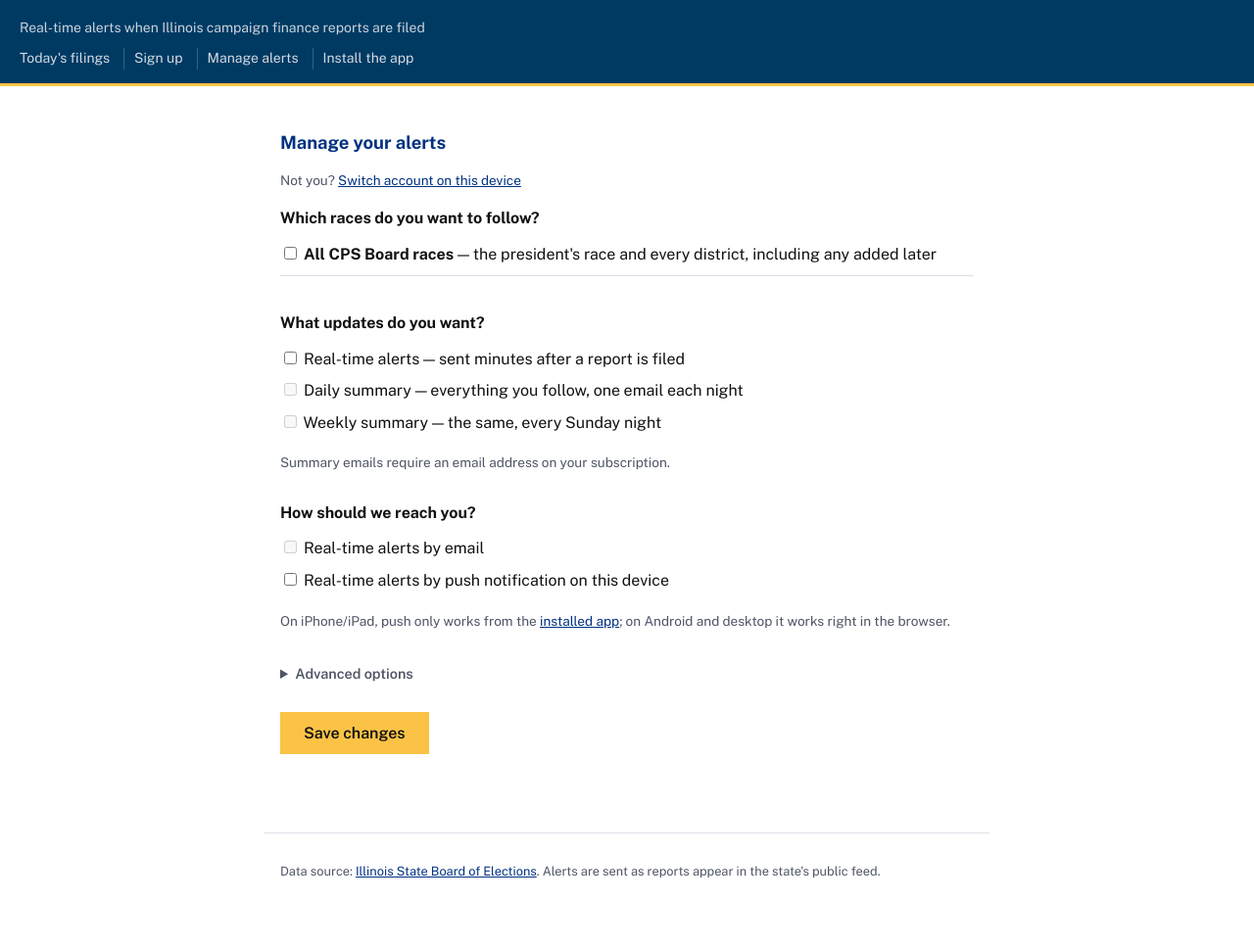
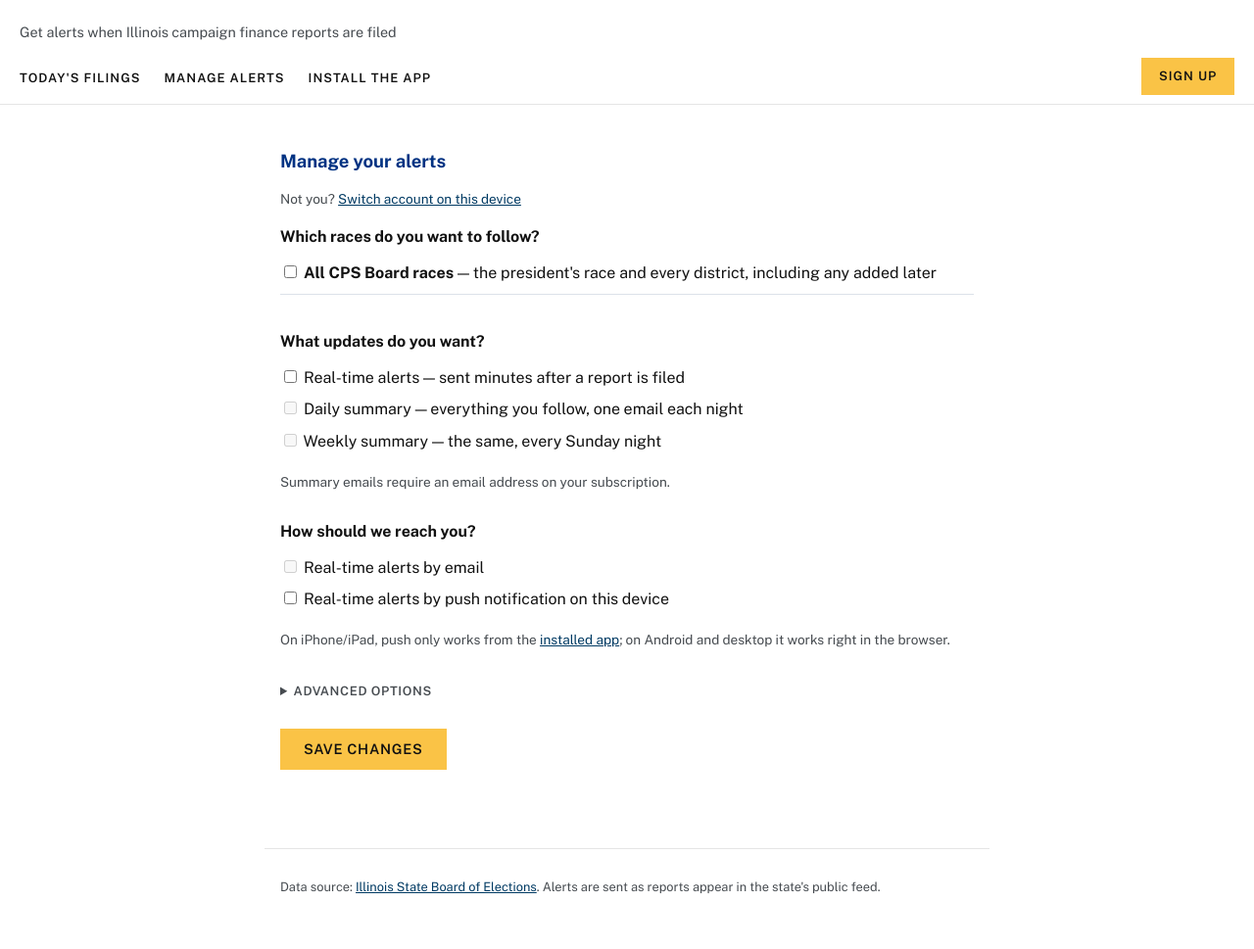
Before and after one commit to aadams-bga/electionsNotifer, a Python web app: template src/isbe_notifier/web/templates/manage.html in a window 1280 px wide. Shown: the whole page at 98% size. Before the commit the page ends 896 px from the top, so only its background shows below. Run offline with Jinja, Linux system fonts and the light colour scheme; the template is opened without the code that fills it, so the values that code supplies are empty.

Commit message:
Restyle to IAP design system: white masthead header, uppercase nav, serif display
- Header now matches illinoisanswers.org: white background, hairline bottom
  rule, serif-display wordmark in navy, uppercase letter-spaced nav links
  (0.08em) with gold-underline hover, and a gold Sign up CTA item
- DM Serif Display (open font) added for the masthead + hero headline —
  stands in for IvyPresto; all fonts remain Google Fonts, no Adobe license
- Buttons and .btn: uppercase with 0.05em letter-spacing per brand
- Tokens aligned to official theme values: navy-dark #000a5a, muted text
  #464b50, prose links #003a63, subtle bg #f3f5f6
- Transitions standardized at 150ms ease-in-out
- Manifest/theme-color updated for the white header

Co-Authored-By: Claude Fable 5 <noreply@anthropic.com>

```diff
--- a/src/isbe_notifier/web/static/style.css
+++ b/src/isbe_notifier/web/static/style.css
@@ -1,15 +1,17 @@
-/* Illinois Answers / BGA color palette */
+/* Illinois Answers / BGA design system — tokens and rules per design.md.
+   Flat, square, high-contrast: navy structure, one gold accent, uppercase labels. */
 :root {
   --navy: #003282;
-  --navy-dark: #001464;
-  --navy-header: #003a63;
+  --navy-dark: #000a5a;
+  --link: #003a63;
   --gold: #fac346;
   --gold-dark: #d29b1e;
   --bg: #ffffff;
-  --bg-subtle: #f5f7fa;
+  --bg-subtle: #f3f5f6;
   --border: #dce1e9;
+  --hairline: rgba(0, 0, 0, 0.1);
   --text: #111111;
-  --text-muted: #4f5566;
+  --text-muted: #464b50;
 }
 
 * { box-sizing: border-box; }
@@ -26,30 +28,49 @@ button, input {
   font-family: inherit;
 }
 
-/* ── Header ─────────────────────────────────────────── */
+/* ── Header: white masthead, hairline rule, uppercase nav ── */
 header {
-  background: var(--navy-header);
-  color: #fff;
-  padding: 0.9rem 1.25rem;
-  border-bottom: 3px solid var(--gold);
+  background: #fff;
+  padding: 1.25rem 1.25rem 0;
+  border-bottom: 1px solid var(--hairline);
 }
 
-header h1 { margin: 0; font-size: 1.2rem; }
-.tagline { margin: 0.2rem 0 0; opacity: 0.78; font-size: 0.875rem; }
+header h1 {
+  margin: 0;
+  font-family: "DM Serif Display", Georgia, serif;
+  font-weight: 400;
+  font-size: 1.7rem;
+  letter-spacing: -0.01em;
+  color: var(--navy);
+}
+.tagline { margin: 0.15rem 0 0; color: var(--text-muted); font-size: 0.9rem; }
 
 /* ── Nav ─────────────────────────────────────────────── */
-nav { margin-top: 0.6rem; display: flex; flex-wrap: wrap; }
+nav { margin-top: 0.9rem; display: flex; flex-wrap: wrap; align-items: center; }
 nav a {
-  color: rgba(255, 255, 255, 0.82);
+  color: var(--text);
   text-decoration: none;
-  font-size: 0.875rem;
-  padding-right: 0.9rem;
-  margin-right: 0.6rem;
-  border-right: 1px solid rgba(255, 255, 255, 0.2);
-  transition: color 0.12s;
+  text-transform: uppercase;
+  letter-spacing: 0.08em;
+  font-size: 0.8rem;
+  font-weight: 600;
+  padding: 0.55rem 0 0.65rem;
+  margin-right: 1.5rem;
+  border-bottom: 3px solid transparent;
+  transition: color 150ms ease-in-out, border-color 150ms ease-in-out;
 }
-nav a:last-child { border-right: none; }
-nav a:hover { color: var(--gold); }
+nav a:hover { color: var(--navy); border-bottom-color: var(--gold); }
+nav a.nav-cta {
+  background: var(--gold);
+  color: var(--text);
+  padding: 0.55rem 1.1rem;
+  margin-left: auto;
+  margin-right: 0;
+  margin-bottom: 0.6rem;
+  border-bottom: none;
+  transition: background 150ms ease-in-out;
+}
+nav a.nav-cta:hover { background: var(--gold-dark); color: var(--text); }
 
 /* ── Layout ──────────────────────────────────────────── */
 main { max-width: 740px; margin: 0 auto; padding: 1.5rem 1rem; }
@@ -59,9 +80,9 @@ footer {
   padding: 1rem 1rem 2.5rem;
   font-size: 0.8rem;
   color: var(--text-muted);
-  border-top: 1px solid var(--border);
+  border-top: 1px solid var(--hairline);
 }
-footer a { color: var(--navy); }
+footer a { color: var(--link); }
 
 /* ── Sections ────────────────────────────────────────── */
 section {
@@ -71,6 +92,16 @@ section {
   margin-bottom: 1rem;
 }
 section.hero { border-left: 4px solid var(--gold); }
+
+/* One serif display headline per page, IAP-style */
+.hero h2 {
+  font-family: "DM Serif Display", Georgia, serif;
+  font-weight: 400;
+  font-size: 1.75rem;
+  line-height: 1.1;
+  letter-spacing: -0.01em;
+  margin-top: 0;
+}
 
 /* Signup/manage forms: no boxes — headings carry the hierarchy */
 form#signup-form section, form#manage-form section {
@@ -84,8 +115,10 @@ details.advanced { margin: 1.5rem 0; }
 details.advanced > summary {
   cursor: pointer;
   color: var(--text-muted);
-  font-size: 0.9rem;
+  font-size: 0.8rem;
   font-weight: 600;
+  text-transform: uppercase;
+  letter-spacing: 0.05em;
   padding: 0.25rem 0;
 }
 details.advanced > summary:hover { color: var(--navy); }
@@ -95,7 +128,8 @@ details.advanced[open] > summary { margin-bottom: 0.5rem; }
 h2 { font-size: 1.15rem; margin-top: 1.25rem; margin-bottom: 0.4rem; color: var(--navy); }
 h3 { font-size: 1rem; margin-bottom: 0.5rem; }
 .hint { font-size: 0.85rem; color: var(--text-muted); }
-a { color: var(--navy); }
+a { color: var(--link); }
+a:hover { color: var(--navy); }
 
 /* ── Forms ───────────────────────────────────────────── */
 input[type="email"], input[type="search"] {
@@ -105,7 +139,7 @@ input[type="email"], input[type="search"] {
   font-size: 1rem;
   margin: 0.25rem 0;
   border-radius: 0;
-  transition: border-color 0.12s, box-shadow 0.12s;
+  transition: border-color 150ms ease-in-out, box-shadow 150ms ease-in-out;
 }
 input[type="email"]:focus, input[type="search"]:focus {
   outline: none;
@@ -113,17 +147,19 @@ input[type="email"]:focus, input[type="search"]:focus {
   box-shadow: 0 0 0 2px rgba(0, 50, 130, 0.12);
 }
 
-/* Gold primary button — matches IAP CTA; requires dark text */
+/* Gold primary button — square, uppercase, dark text (never white on gold) */
 button {
   background: var(--gold);
   color: var(--text);
   border: 0;
   border-radius: 0;
-  padding: 0.75rem 1.5rem;
-  font-size: 1rem;
+  padding: 0.8rem 1.5rem;
+  font-size: 0.9rem;
   font-weight: 600;
+  text-transform: uppercase;
+  letter-spacing: 0.05em;
   cursor: pointer;
-  transition: background 0.12s;
+  transition: background 150ms ease-in-out;
 }
 button:hover { background: var(--gold-dark); }
 button:disabled { opacity: 0.55; cursor: wait; }
@@ -141,7 +177,7 @@ button:disabled { opacity: 0.55; cursor: wait; }
 .committee-search { position: relative; }
 #committee-results {
   list-style: none; margin: 0; padding: 0;
-  border: 1px solid var(--border); border-top: none;
+  border: 1px solid var(--border); border-top: 2px solid var(--navy);
   background: #fff; max-height: 240px; overflow-y: auto;
 }
 #committee-results li { padding: 0.5rem 0.75rem; cursor: pointer; }
@@ -156,6 +192,7 @@ button:disabled { opacity: 0.55; cursor: wait; }
 #committee-chosen button.remove {
   background: none; padding: 0 0 0 0.4rem;
   font-size: 1rem; line-height: 1;
+  letter-spacing: 0; text-transform: none;
   color: rgba(255, 255, 255, 0.75); font-weight: normal;
 }
 #committee-chosen button.remove:hover { background: none; color: #fff; }
@@ -169,13 +206,13 @@ button:disabled { opacity: 0.55; cursor: wait; }
 table { border-collapse: collapse; width: 100%; font-size: 0.875rem; }
 th {
   background: var(--navy); color: #fff;
-  padding: 0.4rem 0.6rem; text-align: left;
-  font-size: 0.775rem; font-weight: 600;
-  text-transform: uppercase; letter-spacing: 0.04em;
+  padding: 0.45rem 0.6rem; text-align: left;
+  font-size: 0.75rem; font-weight: 600;
+  text-transform: uppercase; letter-spacing: 0.05em;
 }
 td { padding: 0.4rem 0.6rem; border-bottom: 1px solid var(--border); vertical-align: top; }
 tr:last-child td { border-bottom: none; }
-.filings td a { color: var(--navy); font-weight: 500; }
+.filings td a { color: var(--link); font-weight: 500; }
 .nowrap { white-space: nowrap; }
 .scope-toggle { font-size: 0.875rem; margin-bottom: 0.5rem; }
 
@@ -185,19 +222,22 @@ tr:last-child td { border-bottom: none; }
 .btn {
   display: inline-block;
   background: var(--gold); color: var(--text);
-  padding: 0.65rem 1.5rem;
-  text-decoration: none; font-size: 0.95rem; font-weight: 600;
+  padding: 0.7rem 1.5rem;
+  text-decoration: none; font-size: 0.9rem; font-weight: 600;
+  text-transform: uppercase; letter-spacing: 0.05em;
   border-radius: 0;
-  transition: background 0.12s;
+  transition: background 150ms ease-in-out;
 }
-.btn:hover { background: var(--gold-dark); }
+.btn:hover { background: var(--gold-dark); color: var(--text); }
 .btn-secondary { background: var(--navy); color: #fff; }
 .btn-secondary:hover { background: var(--navy-dark); color: #fff; }
 
 /* ── Inline text-style button (switch account) ───────── */
 button.linklike {
   background: none; border: 0; padding: 0; border-radius: 0;
-  color: var(--navy); text-decoration: underline;
-  font-size: inherit; font-weight: normal; cursor: pointer;
+  color: var(--link); text-decoration: underline;
+  font-size: inherit; font-weight: normal;
+  text-transform: none; letter-spacing: 0;
+  cursor: pointer;
 }
-button.linklike:hover { background: none; color: var(--navy-dark); }
+button.linklike:hover { background: none; color: var(--navy); }
--- a/src/isbe_notifier/web/templates/base.html
+++ b/src/isbe_notifier/web/templates/base.html
@@ -6,22 +6,22 @@
   <title>{% block title %}{{ site_name }}{% endblock %}</title>
   <link rel="preconnect" href="https://fonts.googleapis.com">
   <link rel="preconnect" href="https://fonts.gstatic.com" crossorigin>
-  <link rel="stylesheet" href="https://fonts.googleapis.com/css2?family=Public+Sans:wght@400;600;700&display=swap">
+  <link rel="stylesheet" href="https://fonts.googleapis.com/css2?family=Public+Sans:wght@400;600;700&family=DM+Serif+Display&display=swap">
   <link rel="stylesheet" href="/static/style.css">
   <link rel="manifest" href="/static/manifest.json">
   <link rel="icon" href="/static/icon-192.png">
-  <meta name="theme-color" content="#003a63">
+  <meta name="theme-color" content="#ffffff">
   <link rel="apple-touch-icon" href="/static/icon-192.png">
 </head>
 <body>
   <header>
     <h1>{{ site_name }}</h1>
-    <p class="tagline">Real-time alerts when Illinois campaign finance reports are filed</p>
+    <p class="tagline">Get alerts when Illinois campaign finance reports are filed</p>
     <nav>
       <a href="/">Today's filings</a>
-      <a href="/subscribe">Sign up</a>
       <a href="/login" data-manage-link>Manage alerts</a>
       <a href="/install">Install the app</a>
+      <a href="/subscribe" class="nav-cta">Sign up</a>
     </nav>
   </header>
   <main>
```
Also changed, not shown: src/isbe_notifier/web/static/manifest.json.
